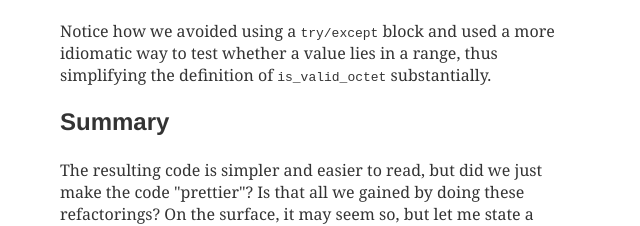
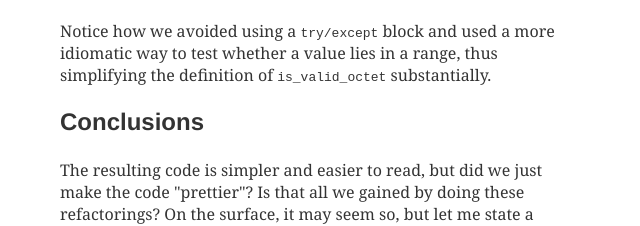
Before and after one commit to zxul767/ex-machina, a Gatsby site: page /clean-code/ in a window 1280 px wide. Shown: the part 3010-3236 px from the top of the page, 319-959 px from the left. Built offline with nearby package versions, Linux system fonts and the light colour scheme; Gatsby itself is replaced by a stand-in of ours; some packages are replaced by stand-ins of ours; what typography-theme-lincoln would draw is missing.

Commit message:
Rename "Summary" to "Conclusions" in "Clean Code" post

```diff
--- a/content/blog/clean-code/index.md
+++ b/content/blog/clean-code/index.md
@@ -119,7 +119,7 @@ def is_ipv4(text):
 
 Notice how we avoided using a `try/except` block and used a more idiomatic way to test whether a value lies in a range, thus simplifying the definition of `is_valid_octet` substantially.
 
-## Summary
+## Conclusions
 The resulting code is simpler and easier to read, but did we just make the code "prettier"? Is that all we gained by doing these refactorings? On the surface, it may seem so, but let me state a couple of (perhaps) non-obvious points that can shed more light on why this effort goes beyond making things "prettier".
 
 #### Readability improves programmer efficiency
```
